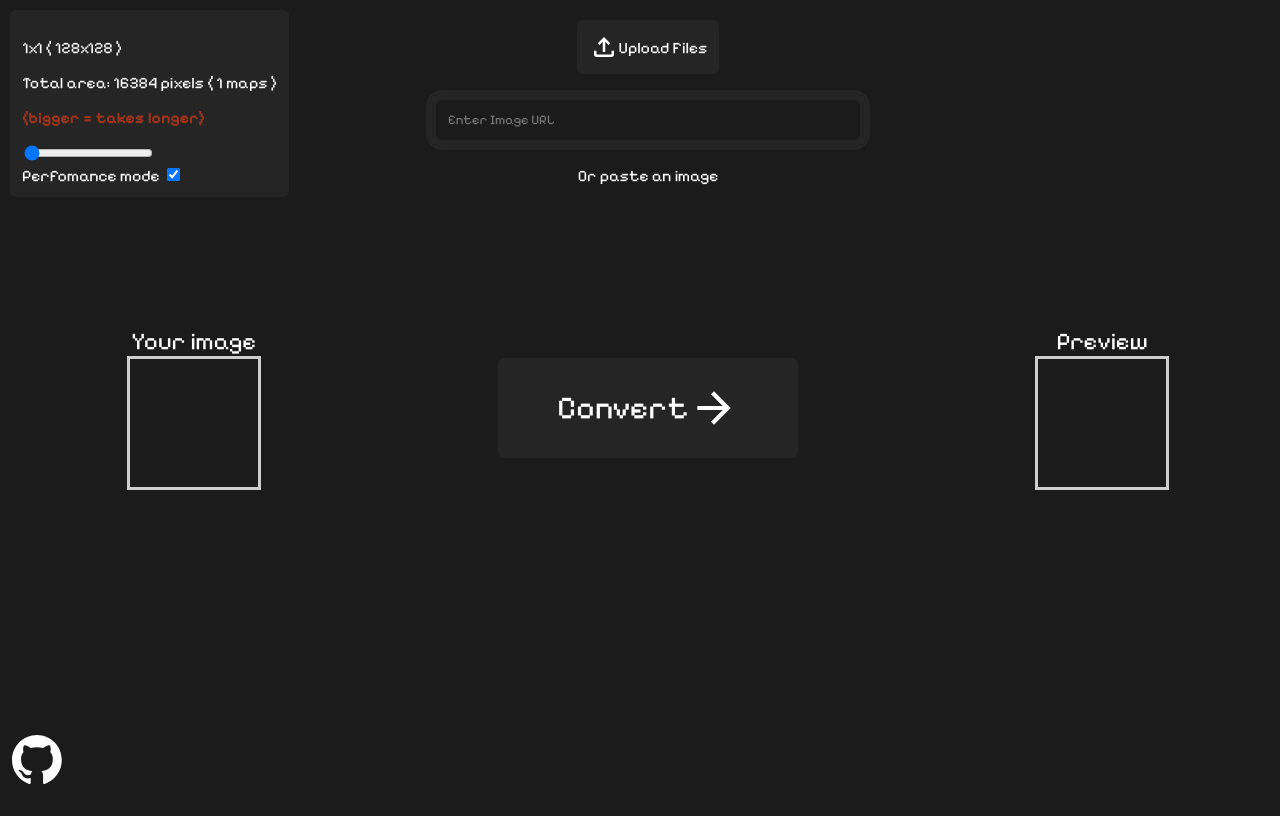
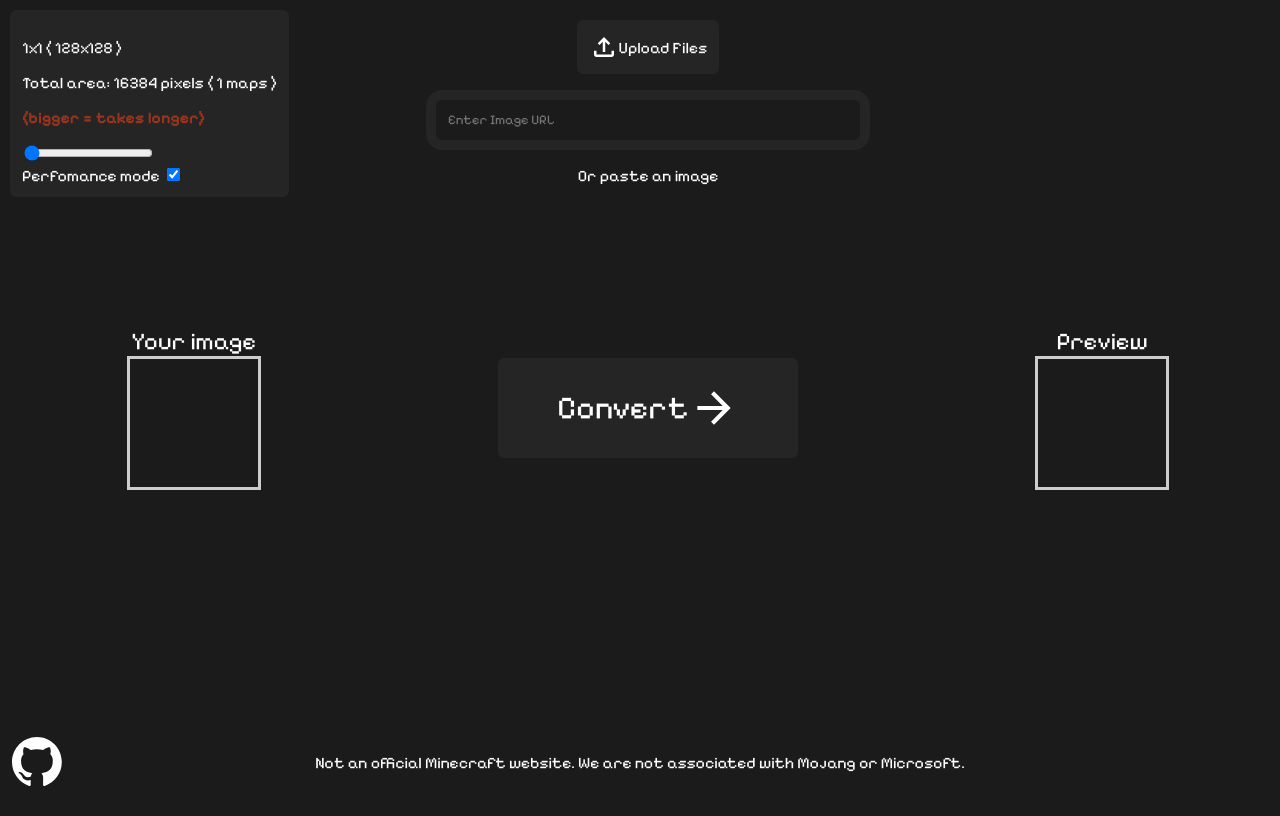
Before and after one commit to EnolaK64/mapify, a plain HTML site: page index.html in a window 1280 px wide. Drawn offline with Linux system fonts and the light colour scheme.

Commit message:
Added disclaimer

```diff
--- a/index.html
+++ b/index.html
@@ -42,6 +42,7 @@
     </div>
     <footer>
         <a href="https://github.com/enolak64/mapify" class="github-mark"><img src="/assets/github-mark.svg" alt="github logo" title="See the github repository"></a>
+        <p id="disclaimer">Not an official Minecraft website. We are not associated with Mojang or Microsoft.</p>
     </footer>
     <script src="index.js" type="module"></script>
     <script src="/lib/loadIcons.js" type="module"></script>
--- a/style.css
+++ b/style.css
@@ -141,13 +141,21 @@ footer{
     right: 0px;
     bottom: 0px;
     padding: 12px;
+    display: flex;
+    justify-content: center;
 }
 
 .github-mark{
+    position: absolute;
     text-decoration: none;
+    left: 12px;
 }
 
 .github-mark > img{
     width: 50px;
     height: auto;
 }
+
+#disclaimer{
+    justify-self: center;
+}
```
